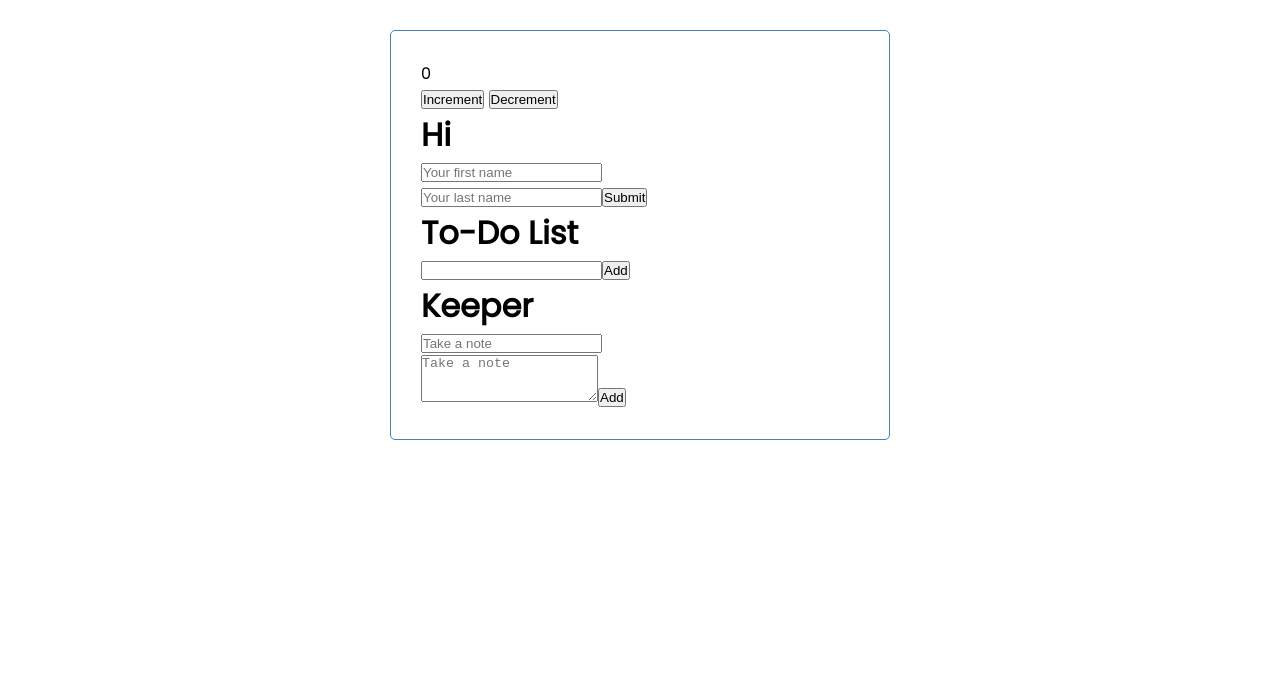
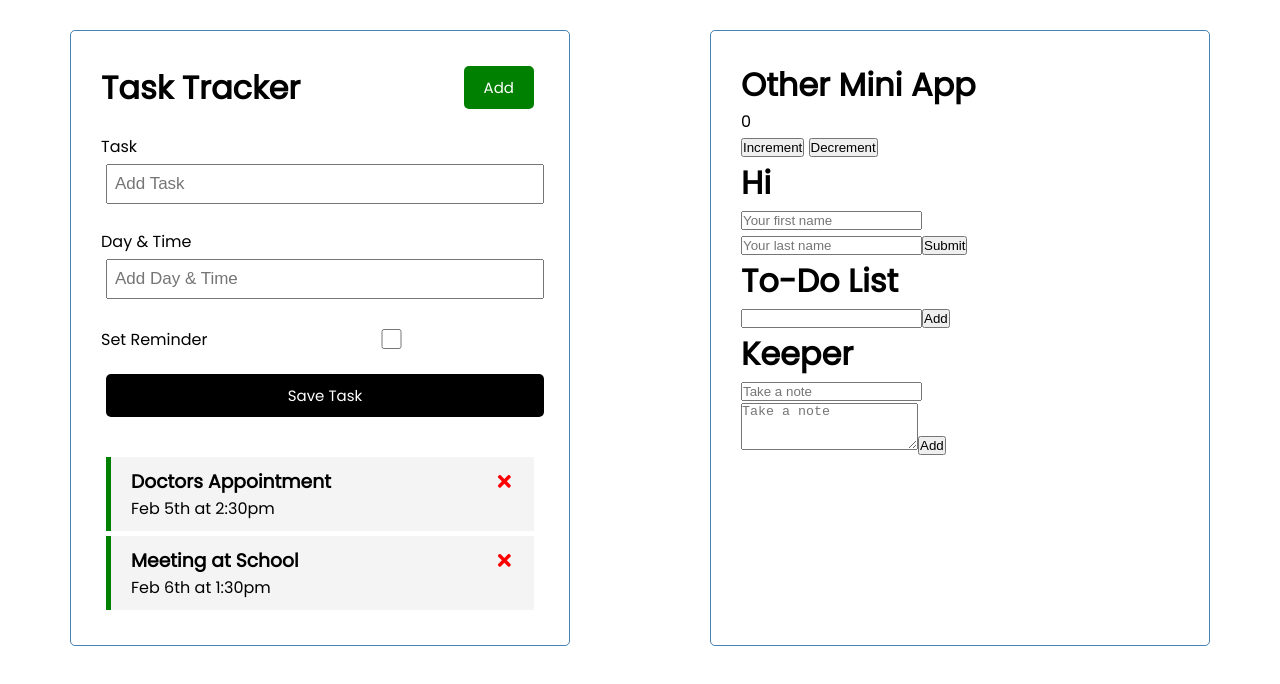
Before and after one commit to modupeadeonojobi/task-managa, a React (Create React App) app: page / in a window 1280 px wide. Shown: the top 684 px of the page. Built offline with nearby package versions, Linux system fonts and the light colour scheme.

Commit message:
update css file and show side by side

```diff
--- a/src/App.js
+++ b/src/App.js
@@ -38,19 +38,28 @@ function App() {
   const addTask = () => {};
 
   return (
+    <div className='wrapper'>
       <div className='container'>
-      {/* <Header title='Task Tracker' />
+        <Header title='Task Tracker' />
         <AddTask onAdd={addTask} />
         {tasks.length > 0 ? (
-        <Tasks tasks={tasks} onDelete={deleteTask} onToggle={toggleReminder} />
+          <Tasks
+            tasks={tasks}
+            onDelete={deleteTask}
+            onToggle={toggleReminder}
+          />
         ) : (
           'No Task To Show.'
-      )} */}
+        )}
+      </div>
+      <div className='container'>
+        <h1>Other Mini App</h1>
         <Counter />
         <Form />
         <Todo />
         <Keeper />
       </div>
+    </div>
   );
 }
 
--- a/src/index.css
+++ b/src/index.css
@@ -10,8 +10,14 @@ body {
   font-family: 'Poppins', sans-serif;
 }
 
+.wrapper {
+  display: flex;
+  /* flex-direction: ; */
+}
+
 .container {
-  max-width: 500px;
+  max-width: 550px;
+  width: 500px;
   margin: 30px auto;
   overflow: auto;
   min-height: 300px;
```
Lines whose indentation alone changed are shown as unchanged.
